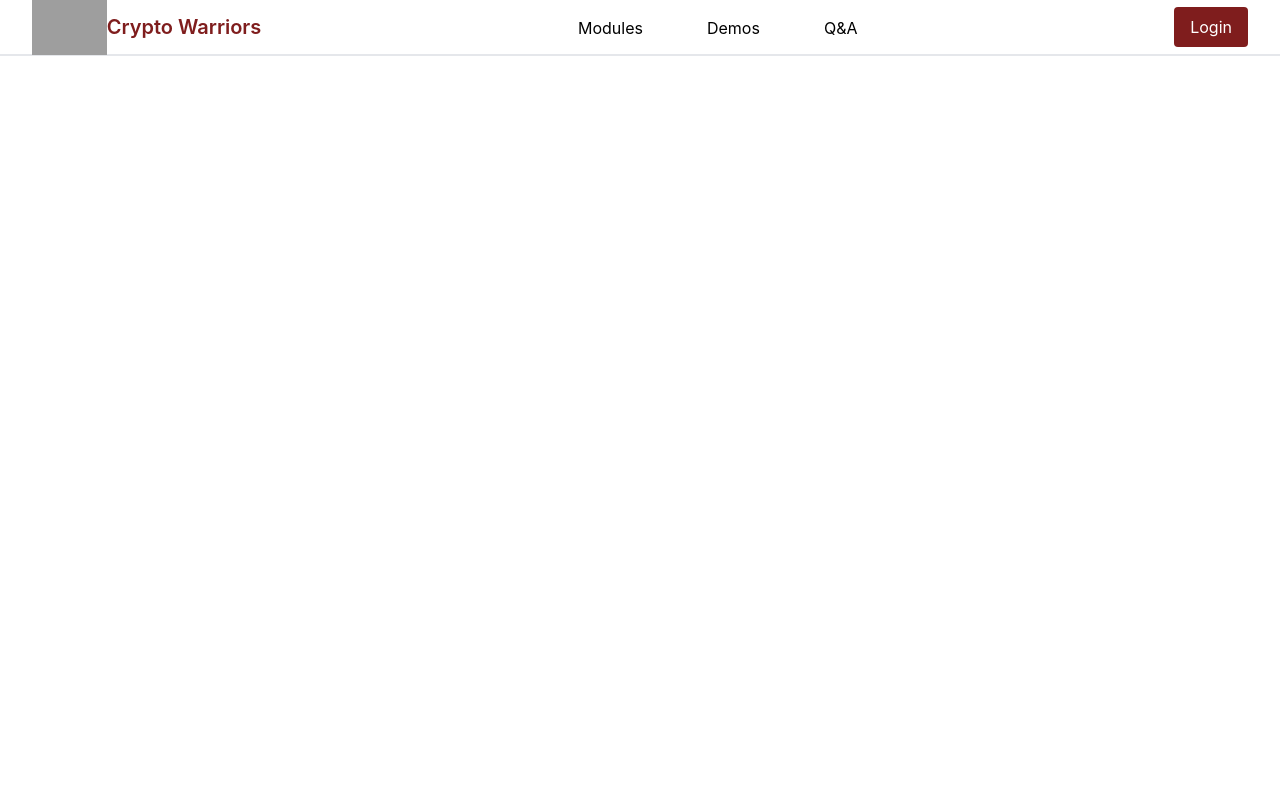
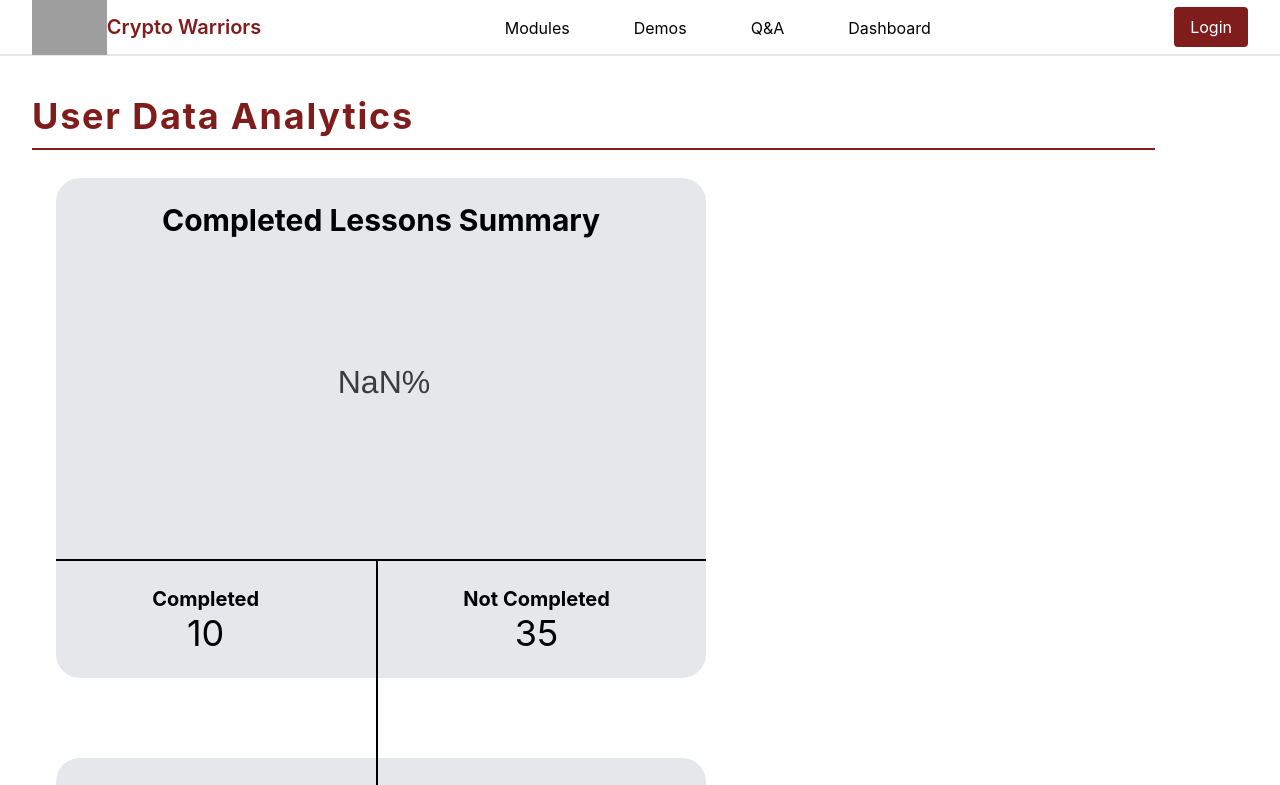
Before and after one commit to AbdulJabari/CIT6, a React (Create React App) app: page /dashboard in a window 1280 px wide. Shown: the top 785 px of the page. Built offline with nearby package versions, Linux system fonts and the light colour scheme; grey boxes are pictures that could not be loaded.

Commit message:
Added Initial Edit of User Lessons Analytics

```diff
--- a/src/App.js
+++ b/src/App.js
@@ -8,6 +8,7 @@ import { beginnerModules } from './modules'
 import Topic2 from './pages/Topics/Beginner/Topic2'
 import { beginnerDemos } from './demoVideos'
 import DemoVideo1 from './pages/DemoVideos/DemoVideo1'
+import Dashboard from './pages/Dashboard/Dashboard'
 
 function App() {
   return (
@@ -15,6 +16,7 @@ function App() {
       <Navbar />
       <Routes>
         <Route exact path="/" element={<Home />} />
+        <Route path="/dashboard" element={<Dashboard />} />
         <Route path="/demos" element={<Demos />} />
         <Route
           path={`/demos/${beginnerDemos[0].id}`}
--- a/src/components/Navbar/index.jsx
+++ b/src/components/Navbar/index.jsx
@@ -35,6 +35,12 @@ const index = () => {
           >
             Q&A
           </Link>
+          <Link
+            to={'/dashboard'}
+            className="px-2 h-full md:block hidden hover:border-b-[3px] border-red-900 "
+          >
+            Dashboard
+          </Link>
         </div>
 
         <Link
--- /dev/null
+++ b/src/components/RadialBarAnalytics/RadialBarAnalytics.jsx
@@ -0,0 +1,53 @@
+import React, { Component } from 'react'
+import Chart from 'react-apexcharts'
+
+class RadialBarAnalytics extends Component {
+  constructor(props) {
+    const { completed = 20, notCompleted = 35 } = props
+    super(props)
+    this.state = {
+      options: {
+        plotOptions: {
+          radialBar: {
+            // startAngle: -180,
+            // endAngle: 180,
+
+            track: {
+              background: '#f2f2f2',
+              strokeWidth: '97%',
+            },
+            dataLabels: {
+              show: true,
+              value: {
+                show: true,
+                fontSize: '32px',
+              },
+              total: {
+                show: true,
+                label: '',
+                color: '#7F1D1D',
+              },
+            },
+          },
+        },
+      },
+
+      series: [Math.floor((completed / notCompleted) * 100).toFixed(2)],
+    }
+  }
+
+  render() {
+    return (
+      <div className="donut -mt-4">
+        <Chart
+          options={this.state.options}
+          series={this.state.series}
+          type="radialBar"
+          width="400"
+        />
+      </div>
+    )
+  }
+}
+
+export default RadialBarAnalytics
--- /dev/null
+++ b/src/pages/Dashboard/Dashboard.jsx
@@ -0,0 +1,50 @@
+import RadialBarAnalytics from '../../components/RadialBarAnalytics/RadialBarAnalytics'
+
+export default function Dashboard() {
+  return (
+    <div className="mt-20 ml-8 w-auto h-full overflow-x-hidden gap-x-0">
+      <h1 className="mt-4 text-red-900 font-bold text-4xl  mb-2 tracking-wider ">
+        User Data Analytics
+      </h1>
+      <div className="w-[90%] h-[2px] border border-red-900 mt-3 mb-7"></div>
+
+      <div className="w-full h-full flex flex-wrap gap-20 ml-6 relative mb-20">
+        <div className="w-[650px] h-[500px] bg-gray-200 rounded-3xl">
+          <h3 className="text-center font-bold text-3xl mt-6">
+            Completed Lessons Summary
+          </h3>
+          <div className="relative left-32">
+            <RadialBarAnalytics completed={30} notComplete={35} />
+          </div>
+          <div className="w-full h-[2px] bg-black"></div>
+          <div className="absolute w-[0.1rem] h-[11%] bg-black left-80"></div>
+          <div className="w-full h-auto flex gap-3 justify-around mt-12 ">
+            <div className="text-center -mt-6">
+              <h3 className="text-xl font-bold">Completed</h3>
+              <h4 className="text-4xl">10</h4>
+            </div>
+            <div className="text-center -mt-6">
+              <h3 className="text-xl font-bold">Not Completed</h3>
+              <h4 className="text-4xl">35</h4>
+            </div>
+          </div>
+        </div>
+        <div className="w-[650px] h-[500px] bg-gray-200 rounded-3xl">
+          <h3 className="text-center font-bold text-3xl mt-6">
+            Time Spent & Quiz Scores
+          </h3>
+        </div>
+        <div className="w-[650px] h-[500px] bg-gray-200 rounded-3xl">
+          <h3 className="text-left font-bold text-3xl mt-6 ml-8">
+            Struggling with these lessons
+          </h3>
+        </div>
+        <div className="w-[650px] h-[500px] bg-gray-200 rounded-3xl">
+          <h3 className="text-left font-bold text-3xl mt-6 ml-8">
+            Excelling with these lesson
+          </h3>
+        </div>
+      </div>
+    </div>
+  )
+}
```
